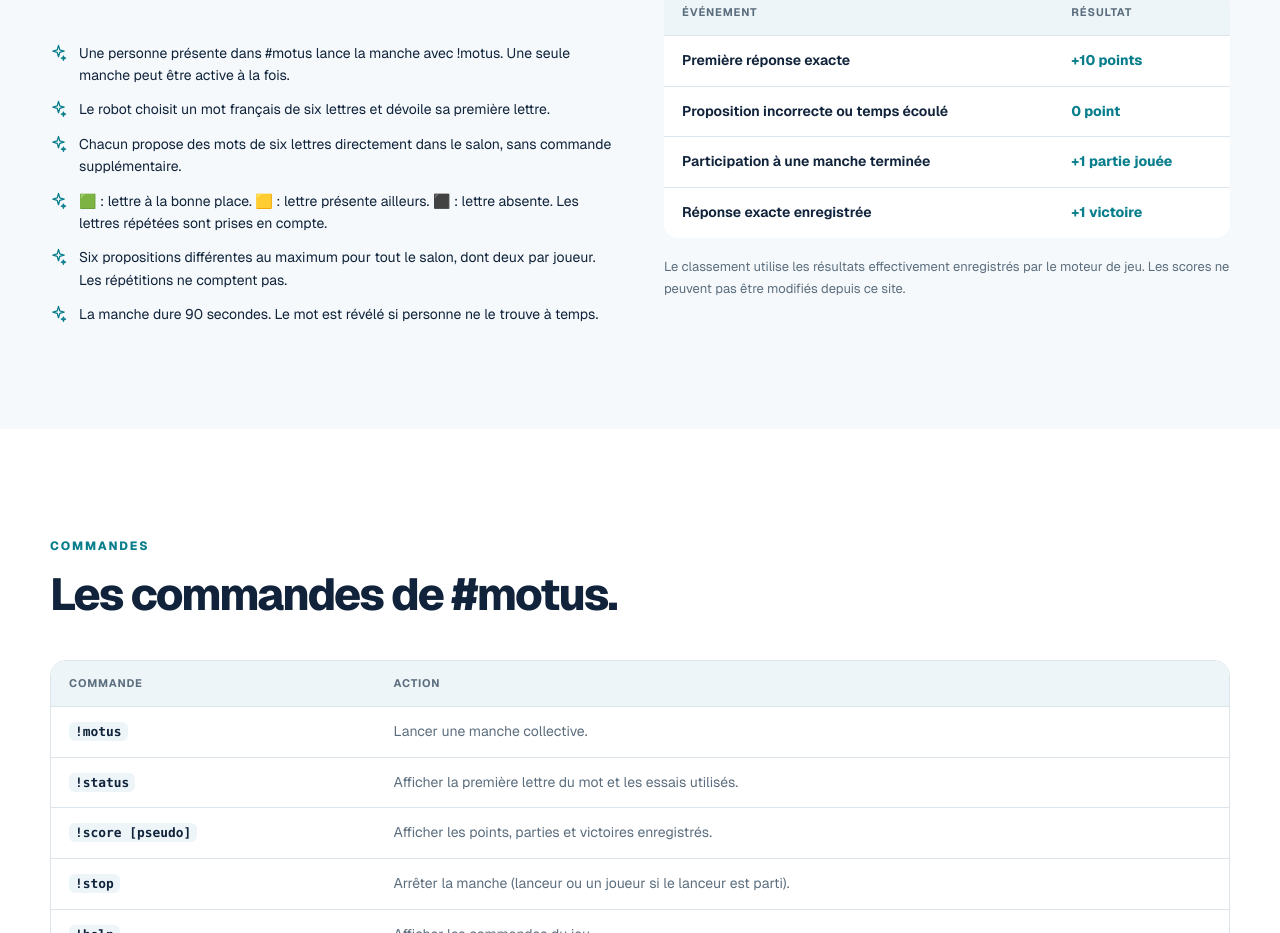
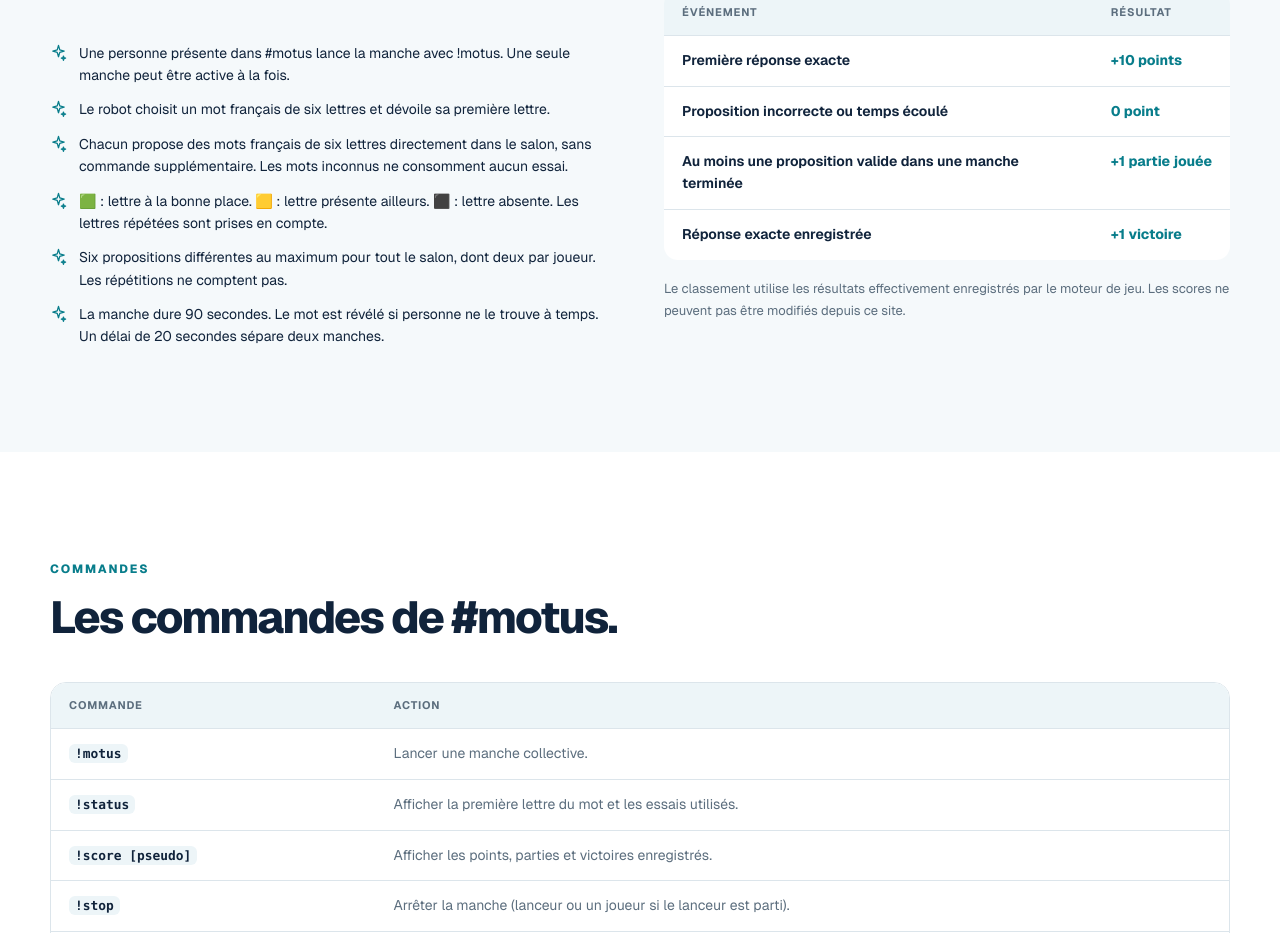
Before and after one commit to rezolixx/chatnet, a Next.js app: page /jeux/motus in a window 1280 px wide. Shown: the part 1480-2413 px from the top of the page. Built offline with nearby package versions, Linux system fonts and the light colour scheme; no server answers.

Commit message:
docs(motus): clarify accepted guesses and cooldown

```diff
--- a/src/app/jeux/motus/page.tsx
+++ b/src/app/jeux/motus/page.tsx
@@ -29,10 +29,10 @@ export async function generateMetadata(): Promise<Metadata> {
 const rules = [
   "Une personne présente dans #motus lance la manche avec !motus. Une seule manche peut être active à la fois.",
   "Le robot choisit un mot français de six lettres et dévoile sa première lettre.",
-  "Chacun propose des mots de six lettres directement dans le salon, sans commande supplémentaire.",
+  "Chacun propose des mots français de six lettres directement dans le salon, sans commande supplémentaire. Les mots inconnus ne consomment aucun essai.",
   "🟩 : lettre à la bonne place. 🟨 : lettre présente ailleurs. ⬛ : lettre absente. Les lettres répétées sont prises en compte.",
   "Six propositions différentes au maximum pour tout le salon, dont deux par joueur. Les répétitions ne comptent pas.",
-  "La manche dure 90 secondes. Le mot est révélé si personne ne le trouve à temps.",
+  "La manche dure 90 secondes. Le mot est révélé si personne ne le trouve à temps. Un délai de 20 secondes sépare deux manches.",
 ];
 
 const commands = [
@@ -98,7 +98,7 @@ export default async function MotusPage() {
             <tbody>
               <tr><th scope="row">Première réponse exacte</th><td>+10 points</td></tr>
               <tr><th scope="row">Proposition incorrecte ou temps écoulé</th><td>0 point</td></tr>
-              <tr><th scope="row">Participation à une manche terminée</th><td>+1 partie jouée</td></tr>
+              <tr><th scope="row">Au moins une proposition valide dans une manche terminée</th><td>+1 partie jouée</td></tr>
               <tr><th scope="row">Réponse exacte enregistrée</th><td>+1 victoire</td></tr>
             </tbody>
           </table>
```
